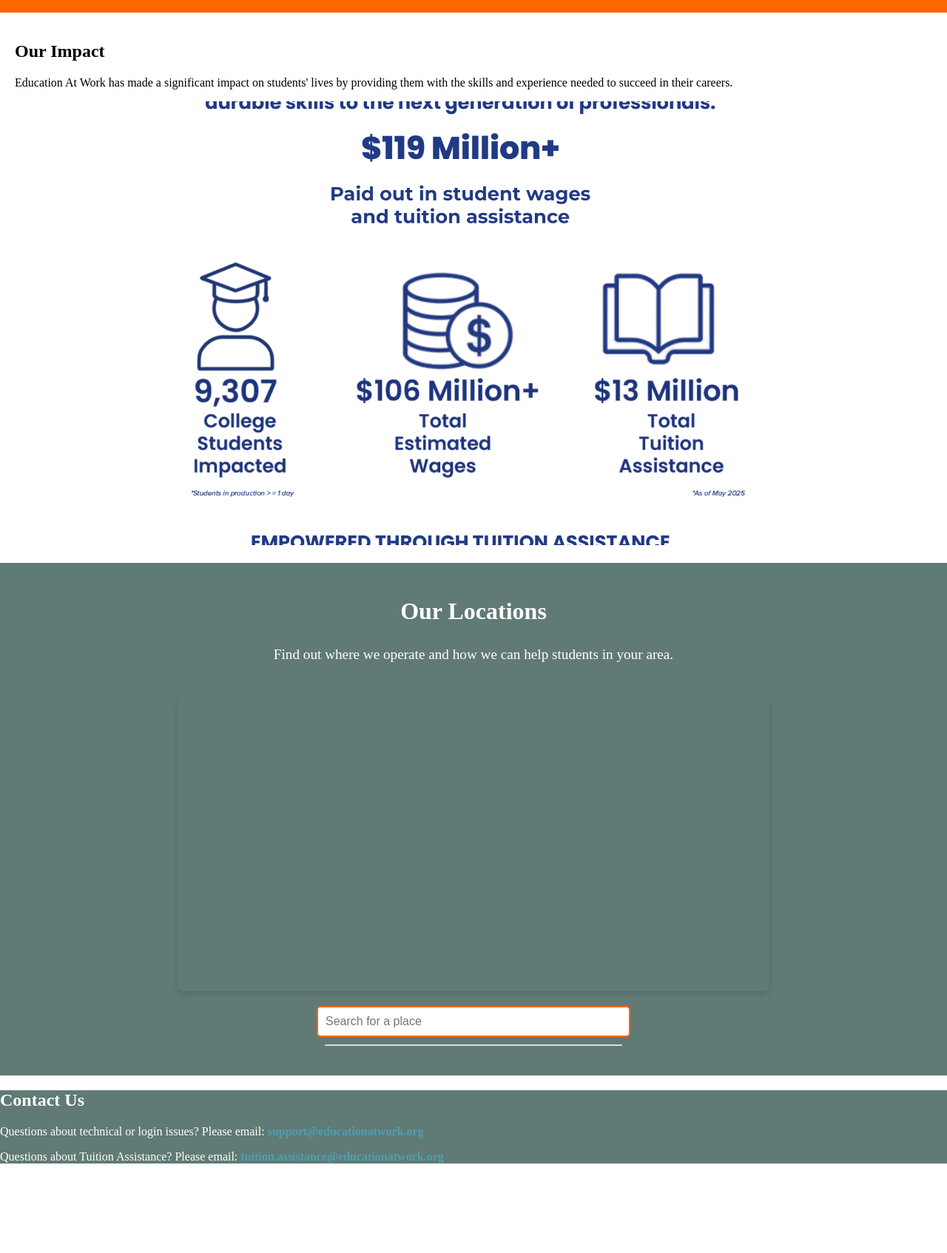
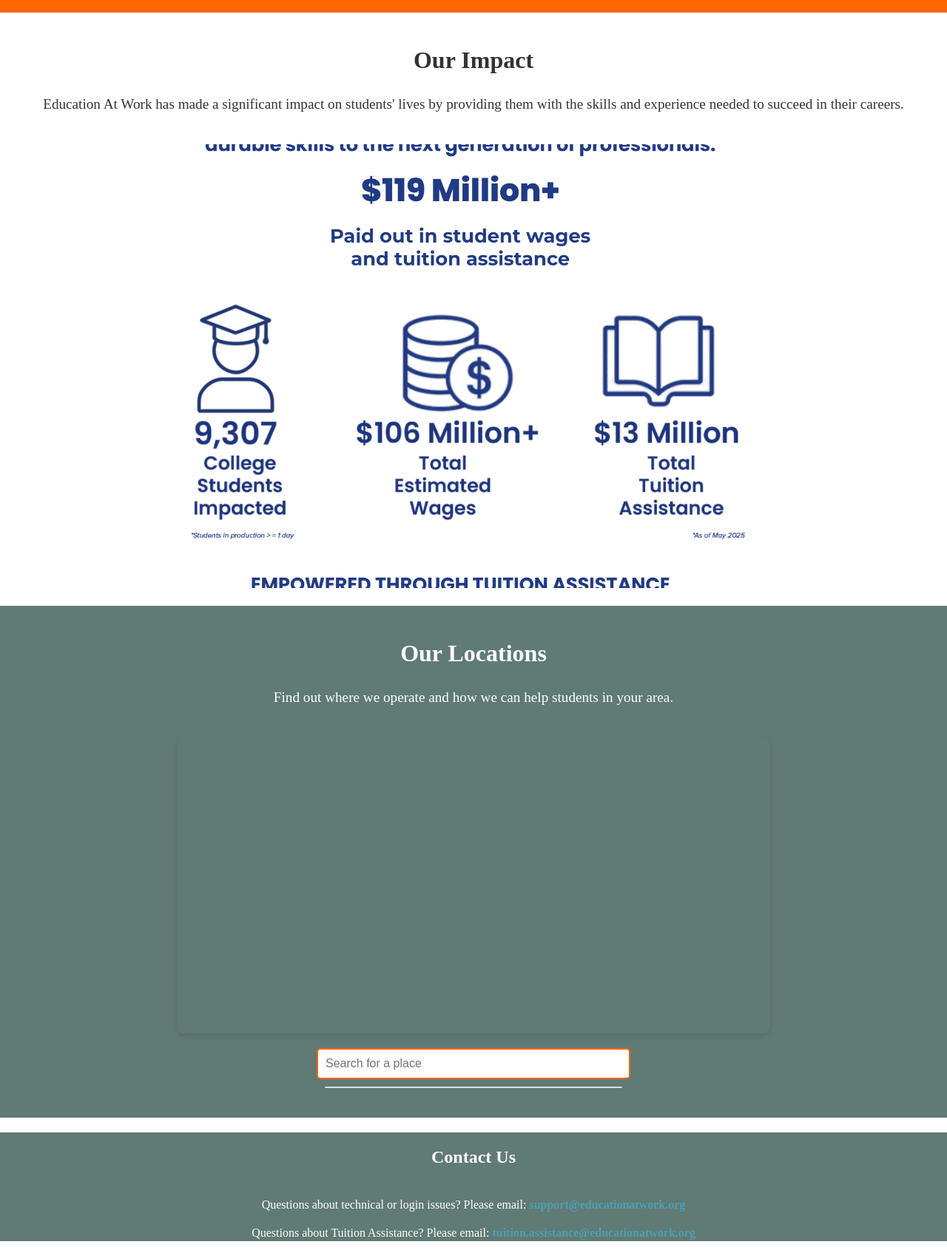
Before and after one commit to stevensaw1999/EAW-Final_Project, a plain HTML site: page index.html in a window 1280 px wide. Shown: the part 1747-3441 px from the top of the page at 74% size. Before the commit the page ends 3336 px from the top, so only its background shows below. Drawn offline with nearby package versions, Linux system fonts and the light colour scheme; some packages are replaced by stand-ins of ours.

Commit message:
Update styles.css

```diff
--- a/styles.css
+++ b/styles.css
@@ -258,6 +258,20 @@ button[type="submit"] {
     color: black;
 }
 
+#impact h2 {
+    text-align: center;
+    font-size: 2em;
+    color: var(--text-color);
+}
+
+#impact p {
+    text-align: center;
+    font-size: 1.2em;
+    line-height: 1.5;
+    color: var(--text-color);
+    padding-bottom: 20px;
+}
+
 #impact img {
     height: 350px;
     width: 100%;
@@ -345,6 +359,20 @@ footer {
     background-color: var(--secondary-color);
     color: white;
 }
+
+footer h2 {
+    text-align: center;
+    font-size: 1.5em;
+    color: white;
+    padding: 20px;
+}
+footer p {
+    text-align: center;
+    padding: 2px;
+    font-size: 1em;
+}
+
+
 span {
     color: var(--link-color);
     font-weight: bold;
```
